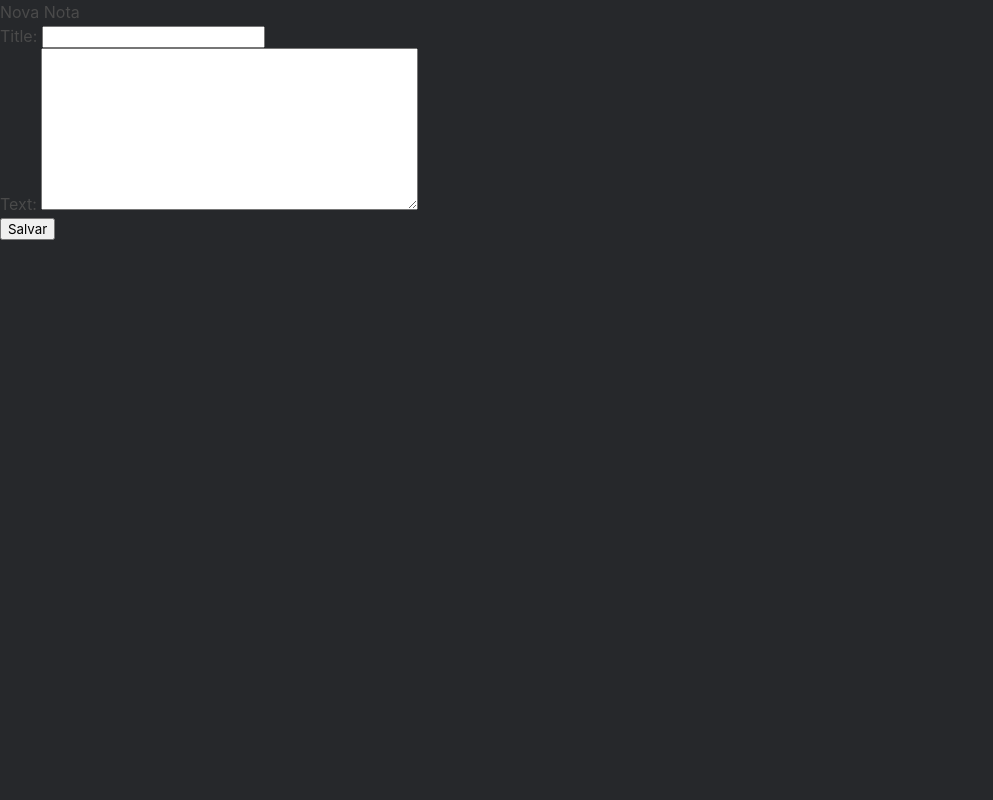
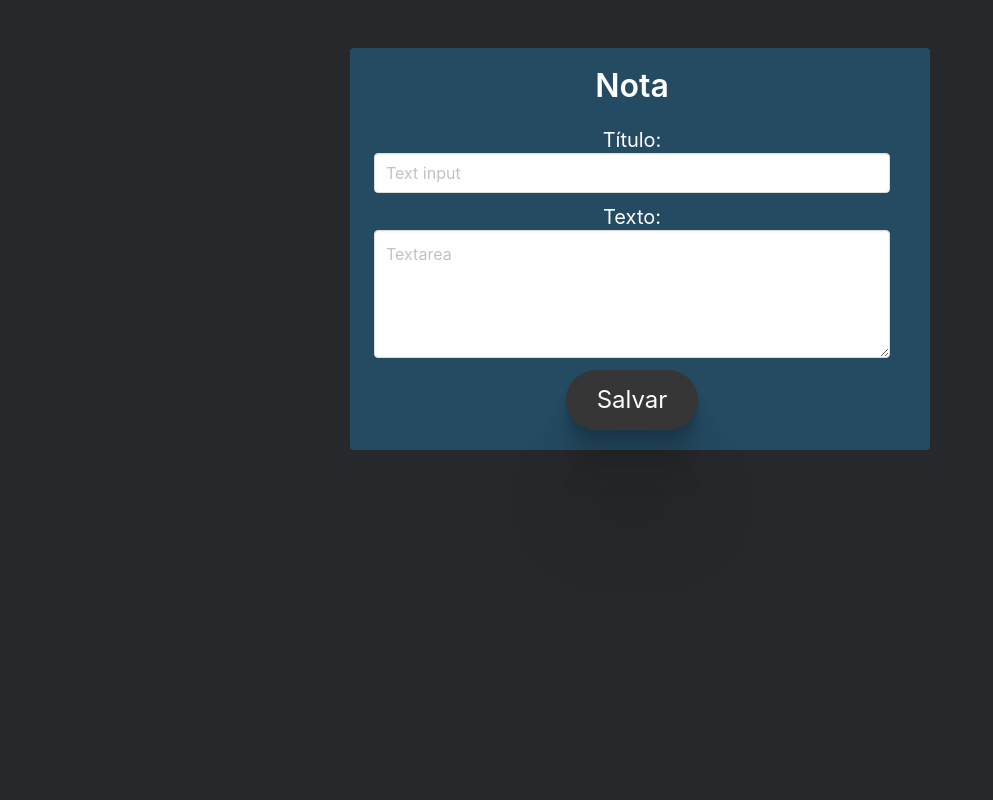
Before and after one commit to joaopaulozorek/notes-django-bulma, a Django app: page /note/new/ in a window 1280 px wide. Shown: the whole page, without its empty margins (0-993 px from the left). Run offline with Django 3.2, Linux system fonts and the light colour scheme; some libraries are stand-ins or nearby versions.

Commit message:
Editando o css

```diff
--- a/notes/forms.py
+++ b/notes/forms.py
@@ -3,6 +3,11 @@ from .models import Note
 
 class NoteForm(forms.ModelForm):
 
-    class Meta:
-        model = Note
-        fields = ('title', 'text',)
+	class Meta:
+		model = Note
+		fields = ('title', 'text',)
+
+	def __init__(self, *args, **kwargs):
+
+		super().__init__(*args, **kwargs)
+		self.fields['title'].widget.attrs.update({'class': 'input is-medium', 'placeholder':'Large input'})
--- a/notes/templates/notes/note_edit.html
+++ b/notes/templates/notes/note_edit.html
@@ -1,9 +1,32 @@
 {% extends 'notes/base.html' %}
 
 {% block content %}
-    <h2>Nova Nota</h2>
-    <form method="POST" class="post-form">{% csrf_token %}
-        {{ form.as_p }}
-        <button type="submit" class="save btn btn-default">Salvar</button>
-    </form>
+
+<section class="section">
+	<div class="columns is-centered">
+		<div class="column is-half has-text-centered">
+			<article class="tile is-child notification  blue">
+				<h1 class="title">Nota</h1>
+				<form method="POST" class="post-form">{% csrf_token %}
+					<div class="field">
+						<label class="subtitle">Título:</label>
+						<div class="control">
+							<input class="input" name="title" type="text" placeholder="Text input">
+						</div>
+					</div>
+
+					<div class="field">
+						<label class="subtitle">Texto:</label>
+						<div class="control">
+							<textarea class="textarea" name="text" placeholder="Textarea"></textarea>
+						</div>
+					</div>
+
+					<button type="submit" class="button is-dark is-large is-rounded has-shadow">Salvar</button>
+
+				</form>
+			</article>
+		</div>
+	</div>
+</section>
 {% endblock %}
--- a/notes/templates/notes/note_list.html
+++ b/notes/templates/notes/note_list.html
@@ -19,8 +19,8 @@
 		</div>
 	</div>
 	{% endfor %}
-	<div class="is-fab ">
-		<a class="button is-dark is-large is-rounded has-shadow" href="{% url 'note_new' %}">
+	<div class="is-fab">
+		<a class="button is-info is-large is-rounded has-shadow" href="{% url 'note_new' %}">
 			<span class="icon">
 				<i class="fas fa-plus"></i>
 			</span>
--- a/notes/urls.py
+++ b/notes/urls.py
@@ -2,8 +2,9 @@ from django.urls import path
 from . import views
 
 urlpatterns = [
-	path('', views.notes_list, name='notes_list'),
+	path('', views.note_list, name='note_list'),
 	path('note/<int:pk>/', views.note_detail, name='note_detail'),
 	path('note/new/', views.note_new, name='note_new'),
 	path('note/<int:pk>/edit/', views.note_edit, name='note_edit'),
+	path('note/<pk>/remove/', views.note_remove, name='note_remove'),
 ]
--- a/notes/views.py
+++ b/notes/views.py
@@ -4,7 +4,7 @@ from .forms import NoteForm
 from .models import Note
 
 
-def notes_list(request):
+def note_list(request):
 	notes = Note.objects.filter(date__lte=timezone.now()).order_by('date')
 	return render(request, 'notes/note_list.html', {'notes': notes})
 
@@ -38,3 +38,8 @@ def note_edit(request, pk):
 	else:
 		form = NoteForm(instance=note)
 	return render(request, 'notes/note_edit.html', {'form': form})
+
+def note_remove(request, pk):
+	note = get_object_or_404(Note, pk=pk)
+	note.delete()
+	return redirect('note_list')
```
Also changed, not shown: notes/templates/notes/note_detail.html (+4 -4 lines).
